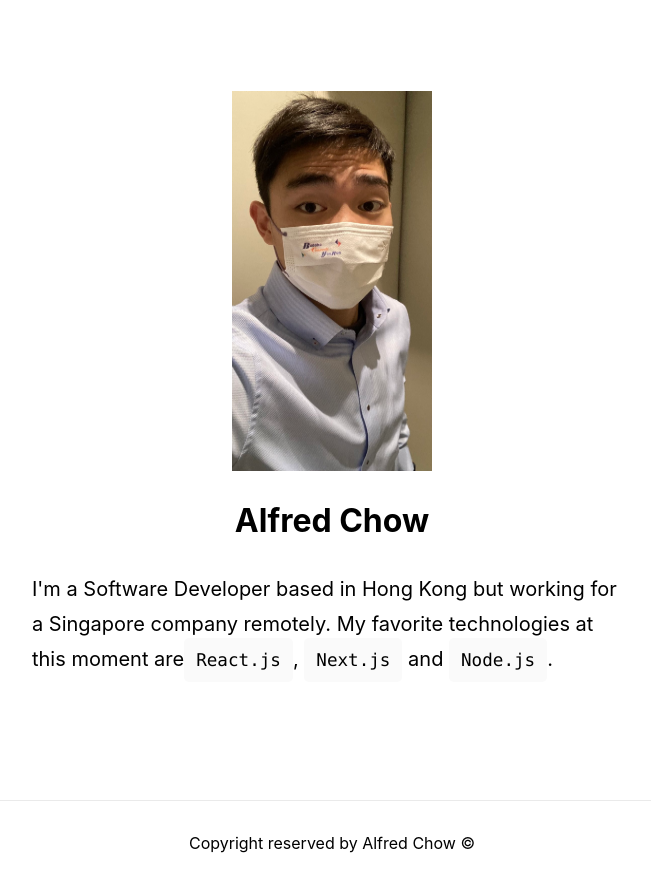
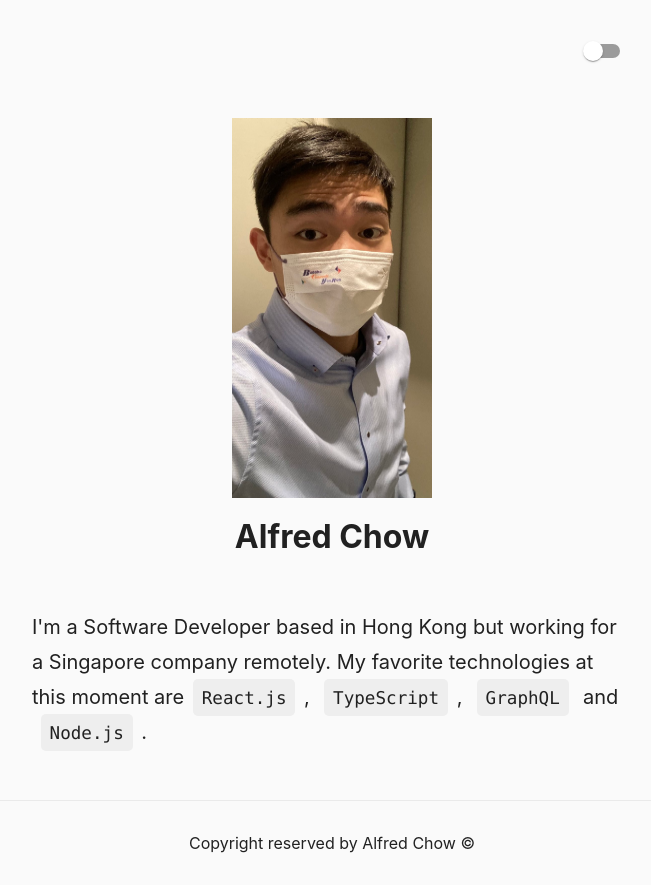
Before and after one commit to AlfredChow2338/alfredchow-landing, a Next.js app: page / in a window 1280 px wide. Shown: the whole page, without its empty margins (308-959 px from the left). Built offline with nearby package versions, Linux system fonts and the light colour scheme.

Commit message:
feat: dark mode

```diff
--- /dev/null
+++ b/context/ThemeContextProvider.js
@@ -0,0 +1,29 @@
+import React from "react";
+import { createTheme, ThemeProvider } from "@mui/material/styles";
+
+import { getDesignTokens } from "../theme/Theme";
+
+const defaultState = {
+    matrix: false,
+    toggleMatrix: () => {},
+};
+
+export const ThemeContext = React.createContext(defaultState);
+
+const ThemeContextProvider = ({ children }) => {
+    const [matrix, setMatrix] = React.useState(false);
+    const toggleMatrix = () => {
+        setMatrix((prev) => !prev);
+    };
+    const theme = React.useMemo(
+        () => createTheme(getDesignTokens(matrix)),
+        [matrix]
+    );
+    return (
+        <ThemeContext.Provider value={{ matrix, toggleMatrix }}>
+            <ThemeProvider theme={theme}>{children}</ThemeProvider>
+        </ThemeContext.Provider>
+    );
+};
+
+export default ThemeContextProvider;
--- a/package.json
+++ b/package.json
@@ -8,6 +8,9 @@
     "lint": "next lint"
   },
   "dependencies": {
+    "@emotion/react": "^11.7.1",
+    "@emotion/styled": "^11.6.0",
+    "@mui/material": "^5.4.0",
     "next": "12.0.7",
     "react": "17.0.2",
     "react-dom": "17.0.2"
--- a/pages/_app.js
+++ b/pages/_app.js
@@ -1,7 +1,12 @@
-import '../styles/globals.css'
+import "../styles/globals.css";
+import ThemeContextProvider from "../context/ThemeContextProvider";
 
 function MyApp({ Component, pageProps }) {
-  return <Component {...pageProps} />
+    return (
+        <ThemeContextProvider>
+            <Component {...pageProps} />
+        </ThemeContextProvider>
+    );
 }
 
-export default MyApp
+export default MyApp;
--- a/pages/index.js
+++ b/pages/index.js
@@ -1,11 +1,59 @@
+import React from "react";
 import Head from "next/head";
 import Image from "next/image";
+import { alpha, styled, useTheme } from "@mui/material/styles";
+import { grey } from "@mui/material/colors";
+import Switch from "@mui/material/Switch";
+import Box from "@mui/material/Box";
+
 import styles from "../styles/Home.module.css";
-// import ProfilePicture from "../assets/profile_pic.jpg";
+import { ThemeContext } from "../context/ThemeContextProvider";
+
+const CodeBlockText = ({ children, theme }) => (
+    <code
+        style={{
+            backgroundColor: theme.palette.codeblock,
+            borderRadius: 5,
+            margin: "0.5em",
+            padding: "0.5em",
+            fontSize: "1.1rem",
+            fontFamily:
+                "Menlo, Monaco, Lucida Console, Liberation Mono, DejaVu Sans Mono, Bitstream Vera Sans Mono, Courier New, monospace",
+        }}
+    >
+        {children}
+    </code>
+);
 
 export default function Home() {
+    const theme = useTheme();
+    const { matrix, toggleMatrix } = React.useContext(ThemeContext);
+    const ModeSwitch = styled(Switch)(({ theme }) => ({
+        "& .MuiSwitch-switchBase.Mui-checked": {
+            color: grey[600],
+            "&:hover": {
+                backgroundColor: alpha(
+                    grey[600],
+                    theme.palette.action.hoverOpacity
+                ),
+            },
+        },
+        "& .MuiSwitch-switchBase.Mui-checked + .MuiSwitch-track": {
+            backgroundColor: grey[600],
+        },
+    }));
+    const handleChangeMatrixMode = (e) => {
+        toggleMatrix();
+    };
+    console.log(matrix);
     return (
-        <div className={styles.container}>
+        <div
+            className={styles.container}
+            style={{
+                backgroundColor: theme.palette.background,
+                color: theme.palette.text,
+            }}
+        >
             <Head>
                 <title>Alfred Chow</title>
                 <meta name="keywords" content="Alfred Chow" />
@@ -13,26 +61,48 @@ export default function Home() {
             </Head>
 
             <main className={styles.main}>
-                {/* <h1 className={styles.title}>
-                    Welcome to <a href="https://nextjs.org">Next.js!</a>
-                </h1> */}
+                <Box textAlign="right" pt={4}>
+                    <ModeSwitch
+                        checked={matrix}
+                        onChange={handleChangeMatrixMode}
+                    />
+                </Box>
+                <Box mt={6}>
+                    <Box display="flex" justifyContent="center">
                         <Image
-                    src="/profile_pic.jpg"
+                            src={
+                                matrix
+                                    ? "/profile_pic_dark.jpg"
+                                    : "/profile_pic.jpg"
+                            }
                             alt="Alfred Chow"
                             width={200}
                             height={380}
                         />
-
+                    </Box>
+                    <Box display="flex" justifyContent="center">
                         <h1 className={styles.title}>Alfred Chow</h1>
-
+                    </Box>
+                    <Box>
                         <p className={styles.description}>
-                    I&apos;m a Software Developer based in Hong Kong but working
-                    for a Singapore company remotely. My favorite technologies
-                    at this moment are
-                    <code className={styles.code}>React.js</code>,{" "}
-                    <code className={styles.code}>Next.js</code> and{" "}
-                    <code className={styles.code}>Node.js</code>.
+                            I&apos;m a Software Developer based in Hong Kong but
+                            working for a Singapore company remotely. My
+                            favorite technologies at this moment are
+                            <CodeBlockText theme={theme}>
+                                React.js
+                            </CodeBlockText>
+                            ,{" "}
+                            <CodeBlockText theme={theme}>
+                                TypeScript
+                            </CodeBlockText>
+                            ,{" "}
+                            <CodeBlockText theme={theme}>GraphQL</CodeBlockText>{" "}
+                            and{" "}
+                            <CodeBlockText theme={theme}>Node.js</CodeBlockText>
+                            .
                         </p>
+                    </Box>
+                </Box>
 
                 {/* <div className={styles.grid}>
                     <a href="https://nextjs.org/docs" className={styles.card}>
--- a/styles/Home.module.css
+++ b/styles/Home.module.css
@@ -6,12 +6,12 @@
     min-height: 100vh;
     max-width: 600px;
     margin: 0 auto;
-    padding: 4rem 0;
-    flex: 1;
-    display: flex;
-    flex-direction: column;
-    justify-content: center;
-    align-items: center;
+    /* padding: 4rem 0; */
+    /* flex: 1; */
+    /* display: flex; */
+    /* flex-direction: column; */
+    /* justify-content: center; */
+    /* align-items: center; */
 }
 
 .footer {
@@ -42,7 +42,7 @@
 }
 
 .title {
-    margin: 2rem 0 0 0;
+    /* margin: 2rem 0 0 0; */
     line-height: 1.15;
     font-size: 2rem;
 }
--- /dev/null
+++ b/theme/Theme.js
@@ -0,0 +1,23 @@
+import { amber, deepOrange, grey } from "@mui/material/colors";
+
+export const getDesignTokens = (matrix) => ({
+    palette: {
+        mode: matrix === true ? "dark" : "light",
+        primary: {
+            ...amber,
+            ...(matrix === false && {
+                main: amber[300],
+            }),
+        },
+        ...(matrix === true && {
+            background: grey[900],
+            text: grey[50],
+            codeblock: grey[600],
+        }),
+        ...(matrix === false && {
+            background: grey[50],
+            text: grey[900],
+            codeblock: grey[200],
+        }),
+    },
+});
```
Also changed, not shown: public/profile_pic_dark.jpg (added), 1 other file (tests, documents, lock files or other folders). Lines whose indentation alone changed are shown as unchanged.
